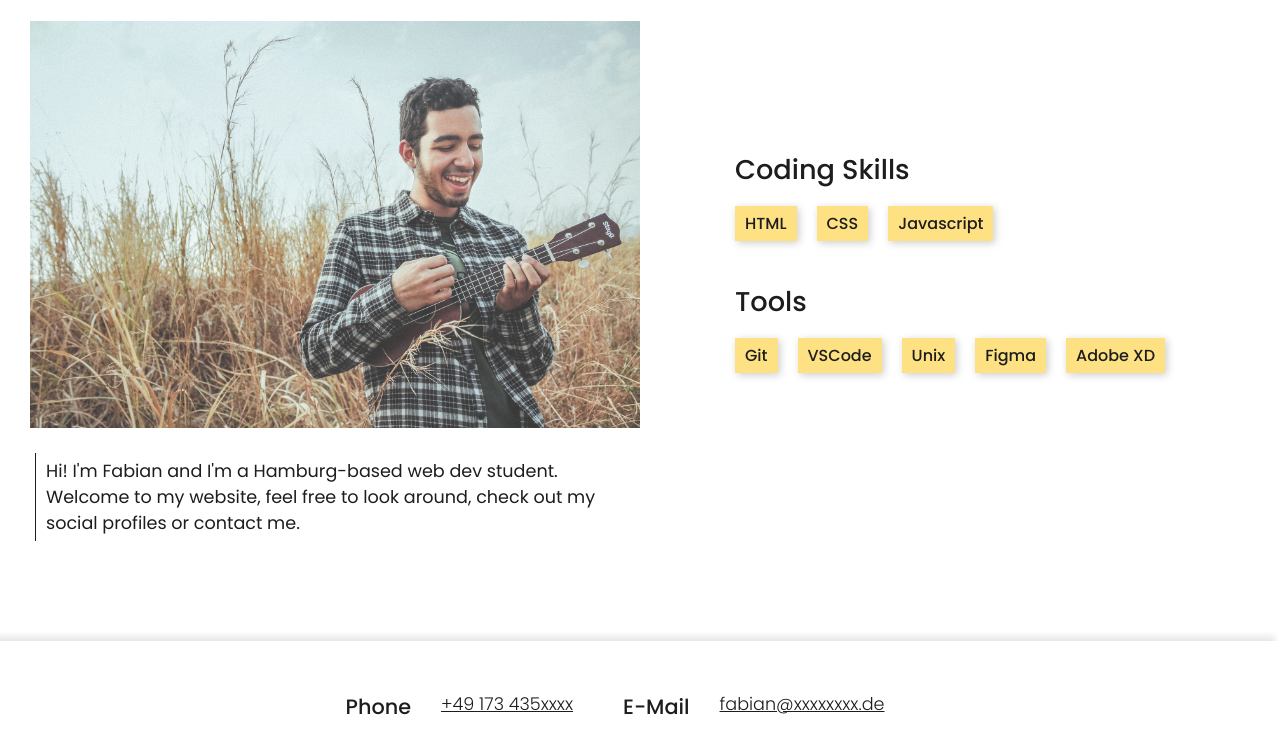
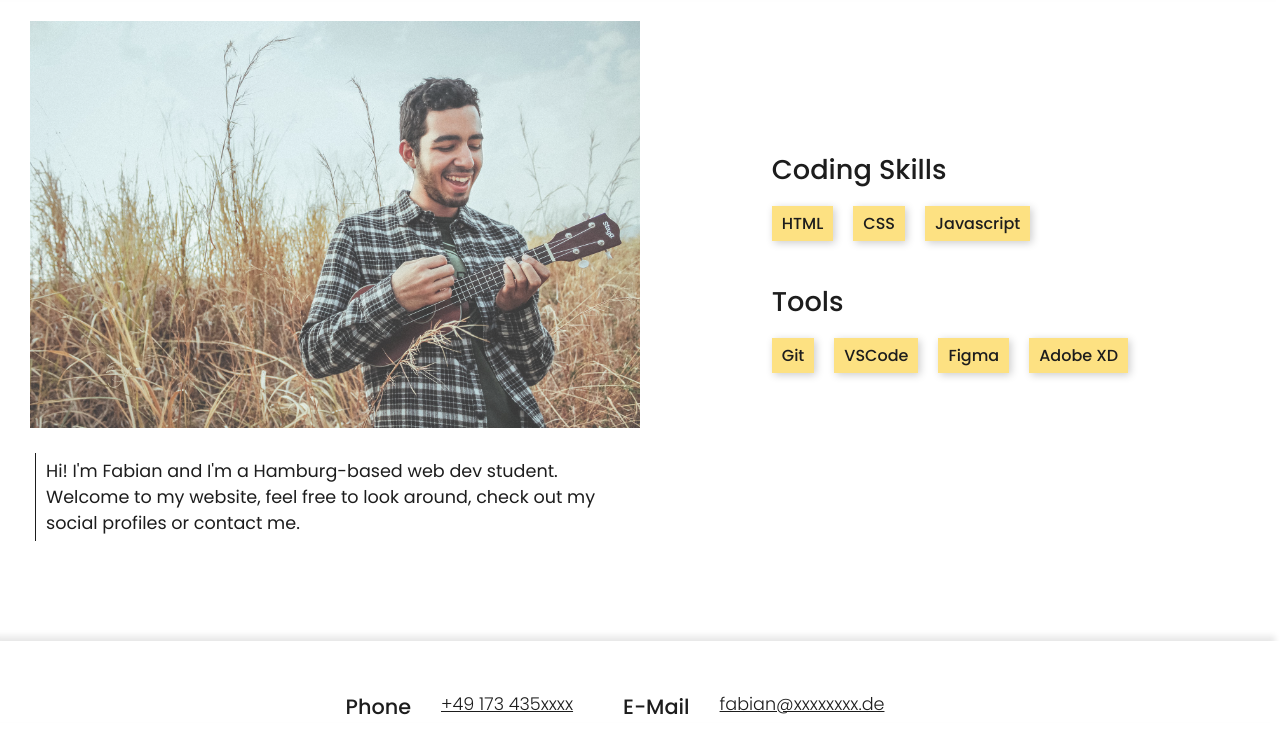
Before and after one commit to FabianAlleblas/personal-website, a website built with Parcel: page src/index.html in a window 1280 px wide. Shown: the part 69-800 px from the top of the page. Built offline with nearby package versions, Linux system fonts and the light colour scheme.

Commit message:
Removed a skill tag

```diff
--- a/src/index.html
+++ b/src/index.html
@@ -34,7 +34,6 @@
         <ul class="skill-tag">
           <li>Git</li>
           <li>VSCode</li>
-          <li>Unix</li>
           <li>Figma</li>
           <li>Adobe XD</li>
         </ul>
```
